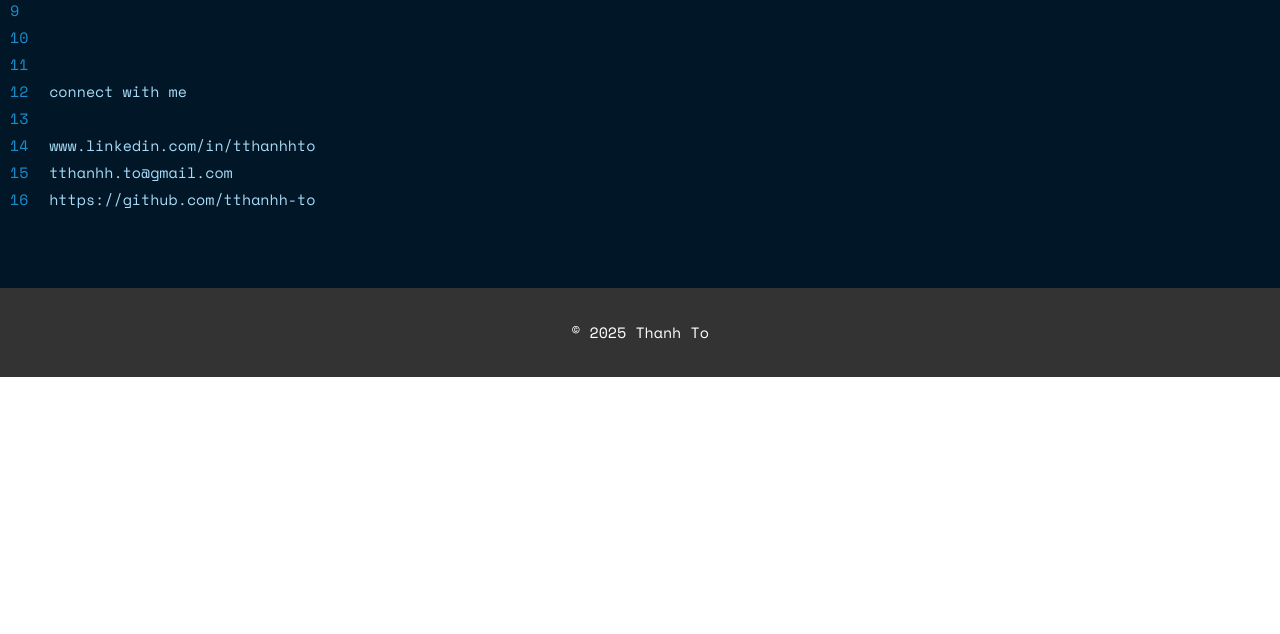
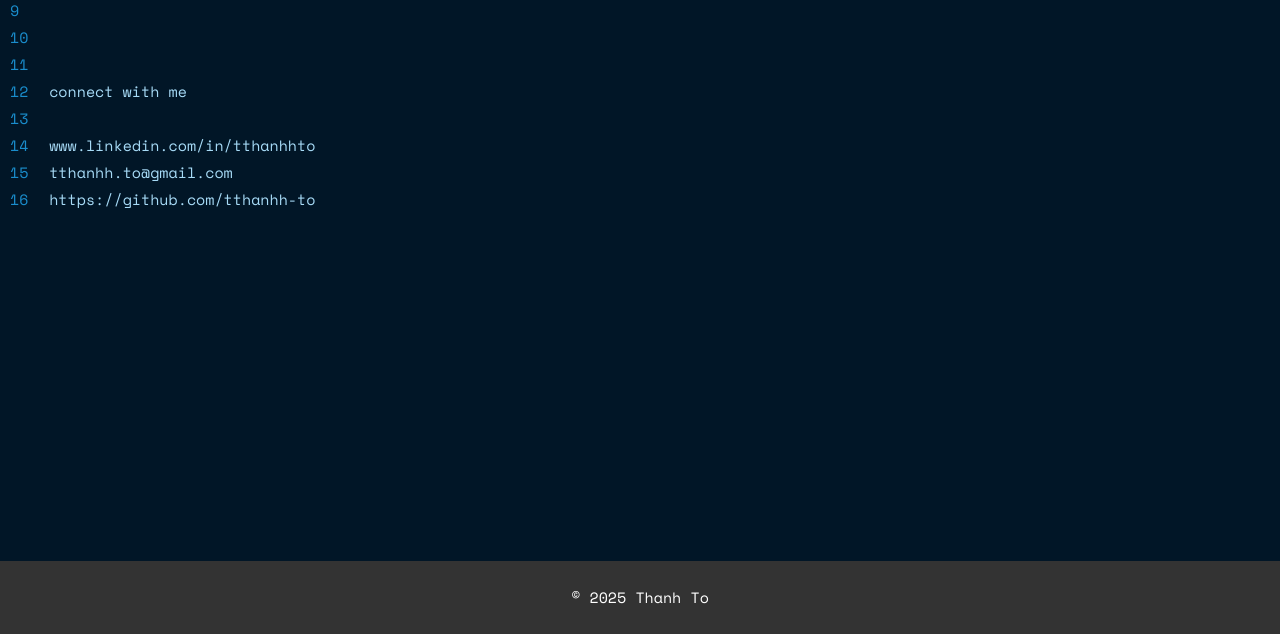
Before and after one commit to tthanhh-to/portfolio, a plain HTML site: page index.html in a window 1280 px wide. Shown: the part 279-913 px from the top of the page. Before the commit the page ends 800 px from the top, so only its background shows below. Drawn offline with nearby package versions, Linux system fonts and the light colour scheme.

Commit message:
footer locked to bottom no white space

```diff
--- a/styles.css
+++ b/styles.css
@@ -68,11 +68,13 @@ main {
     text-align: left;
     padding: 10px;
     background-color: #011627;
+    min-height: 100%;
 }
 
 /* each page setting */
 section {
-    margin-top:4%
+    margin-top: 4%;
+    height: 90vh;
 }
 .page {
     position: absolute; /* Remove from document flow */
@@ -125,7 +127,6 @@ a:link {
     color: #a7dbf7;
     text-decoration: none;
   }
-
   /* visited link */
   a:visited {
     color: #a7dbf7;
@@ -143,12 +144,13 @@ a:link {
 }
 #pdf{
     text-align: center;
-    padding-top: 1%;
+    padding-top: 1px;
 }
 footer {
     background-color: #333;
     color: #fff;
     text-align: center;
-    height: 5%;
-    padding: 1rem 0;
+    position: relative;
+    bottom: 0px;
+    padding: 1vh;
 }
```
Also changed, not shown: 1 other file.
